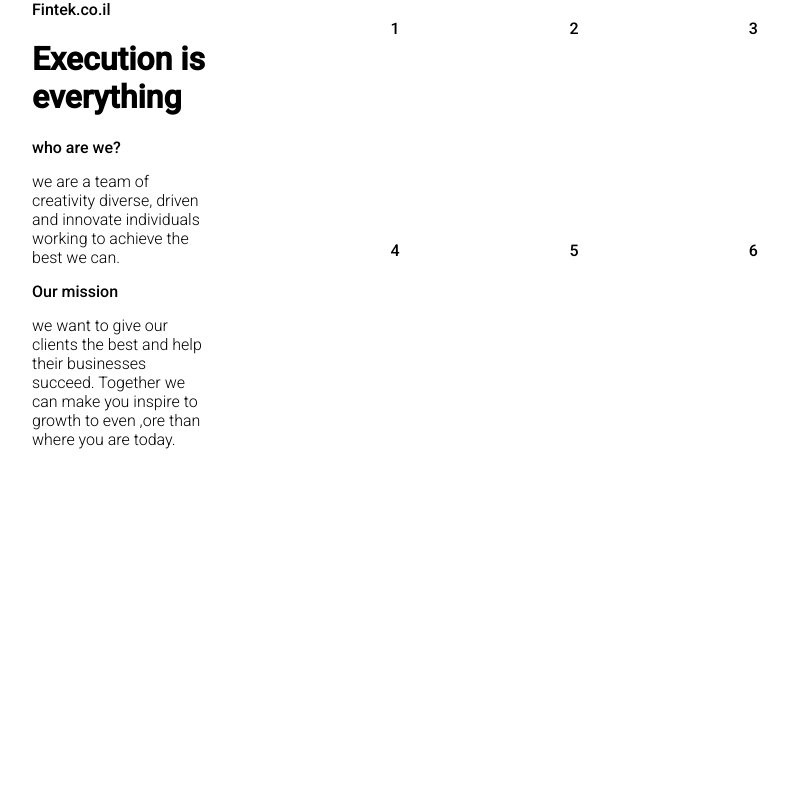
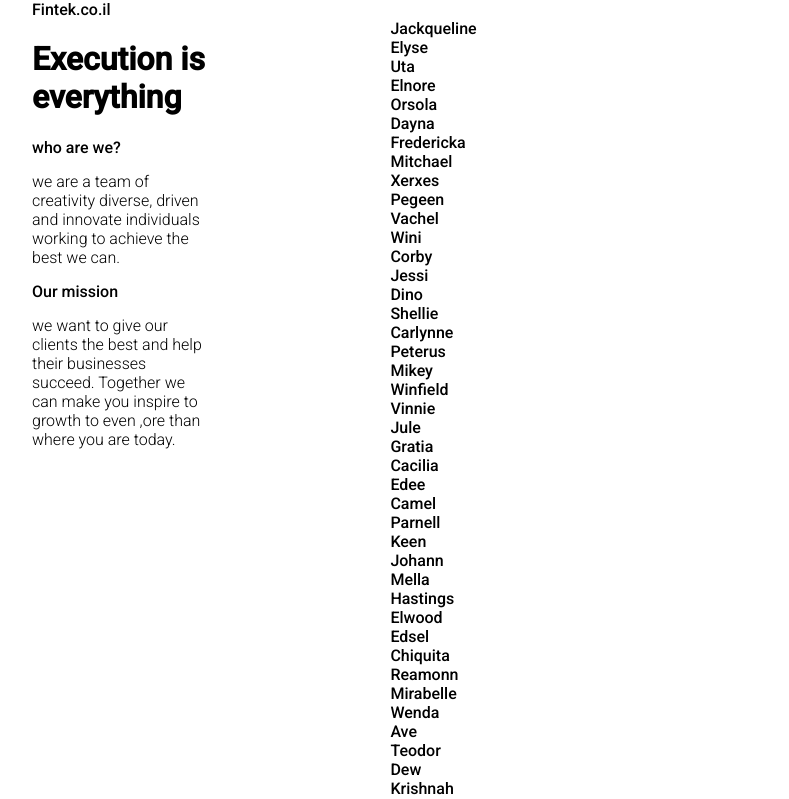
Before and after one commit to IMBenB/fintek, a React (Create React App) app: page / in a window 1280 px wide. Shown: the top 799 px of the page, without its empty margins (160-949 px from the left). Built offline with nearby package versions, Linux system fonts and the light colour scheme.

Commit message:
json file i here
need to display in screen

```diff
--- a/src/App.js
+++ b/src/App.js
@@ -2,6 +2,8 @@ import React from 'react';
 import Header from './view/header/header'
 import Headline from './view/headLine/headLine'
 import Description from './view/description/description'
+import Card from './view/card/card'
+
 
 import './App.css';
 
@@ -16,12 +18,9 @@ function App() {
 
         </div>
         <div className="rightColumn">
-          <div>1</div>
-          <div>2</div>
-          <div>3</div>
-          <div>4</div>
-          <div>5</div>
-          <div>6</div>
+          <Card/>
+
+
         </div>
       </div>
     </div>
--- /dev/null
+++ b/src/view/card/card.js
@@ -0,0 +1,23 @@
+import React from 'react';
+import cardData from '../../data/staff.json'
+import './card.css'
+
+class Card extends React.Component {
+
+    render() {
+
+
+        return (
+            <div>
+
+                {cardData.map((data, index)=>{
+
+              return <div>{data.firstname}</div>
+              }
+          )}
+            </div>
+        )
+    }
+}
+
+export default Card;
--- a/src/view/description/description.js
+++ b/src/view/description/description.js
@@ -18,7 +18,9 @@ class Description extends React.Component {
                     Our mission
                 </div>
                 <div className="description_info">
-                    we want to give our clients the best and help their businesses succeed. Together we can make you inspire to growth to even ,ore than where you are today.                </div>
+                    we want to give our clients the best and help their businesses succeed. Together we can make you inspire to growth to even ,ore than where you are today.
+                </div>
+
             </div>
         )
     }
```
Also changed, not shown: src/data/staff.json (renamed from data/staff.json), src/view/card/card.css (added).
